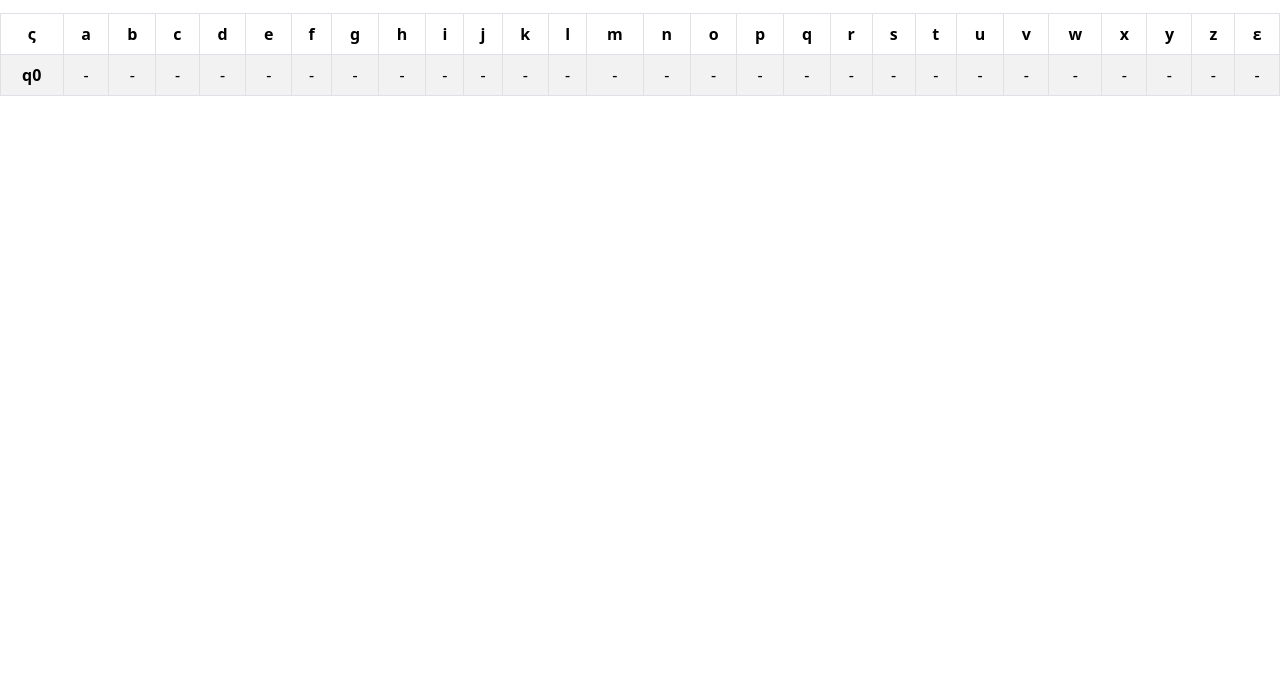
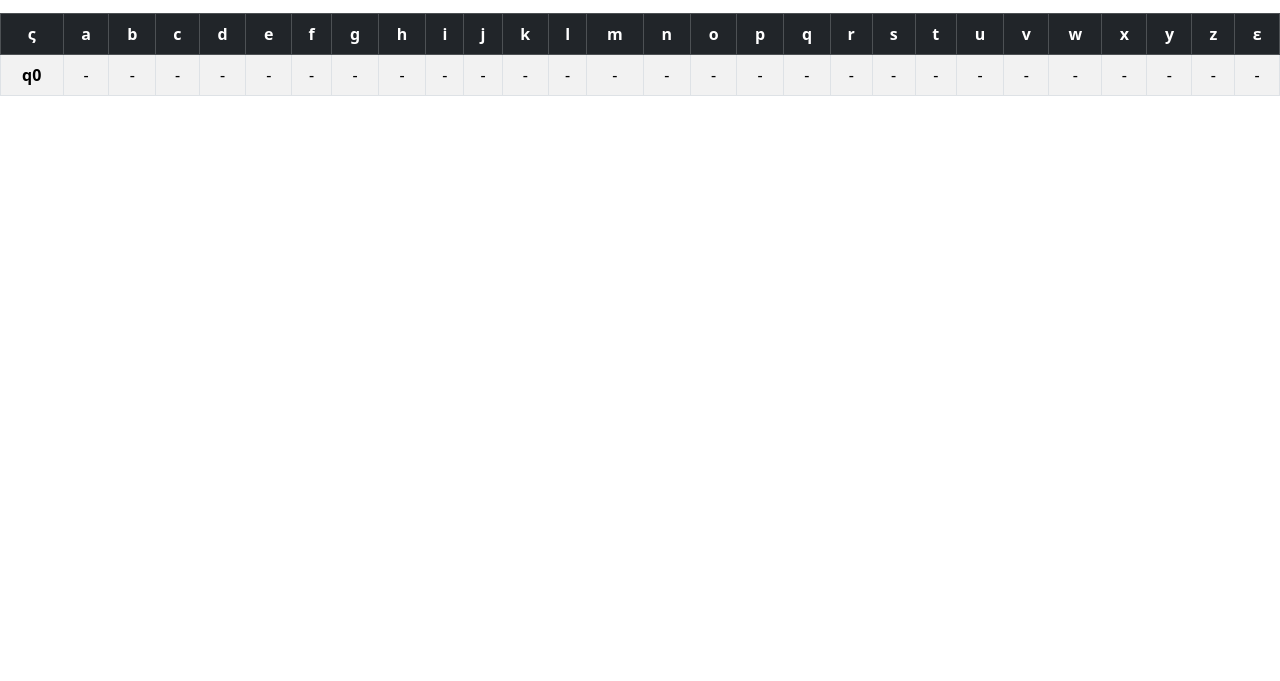
Before and after one commit to PedroLDallIgna/lexer, a website with bundled scripts: page public/index.html in a window 1280 px wide. Shown: the part 119-800 px from the top of the page. Built offline with nearby package versions, Linux system fonts and the light colour scheme.

Commit message:
feat: makes table header sticky and dark

```diff
--- a/public/style.css
+++ b/public/style.css
@@ -1,5 +1,19 @@
 .verifying {
   background-color: green !important;
+}
+
+table {
+  position: relative;
+}
+
+thead {
+  position: sticky;
+  top: 0;
+}
+
+tbody {
+  max-height: 300px; /* Set a maximum height for the tbody to enable scrolling */
+  overflow-y: auto;
 }
 
 td,
--- a/src/index.ts
+++ b/src/index.ts
@@ -66,6 +66,7 @@ function renderTable(matrix: Array<Record<string, any>>, states: number[]) {
   table.classList.add('table', 'table-bordered', 'table-striped')
 
   const tableHead = document.createElement('thead');
+  tableHead.classList.add('table-dark')
   const tableHeadingRow = document.createElement('tr');
   const tableColumns = ('ς' + ALPHABET + 'ε').split('').map((char) => {
     const el = document.createElement('th');
```
